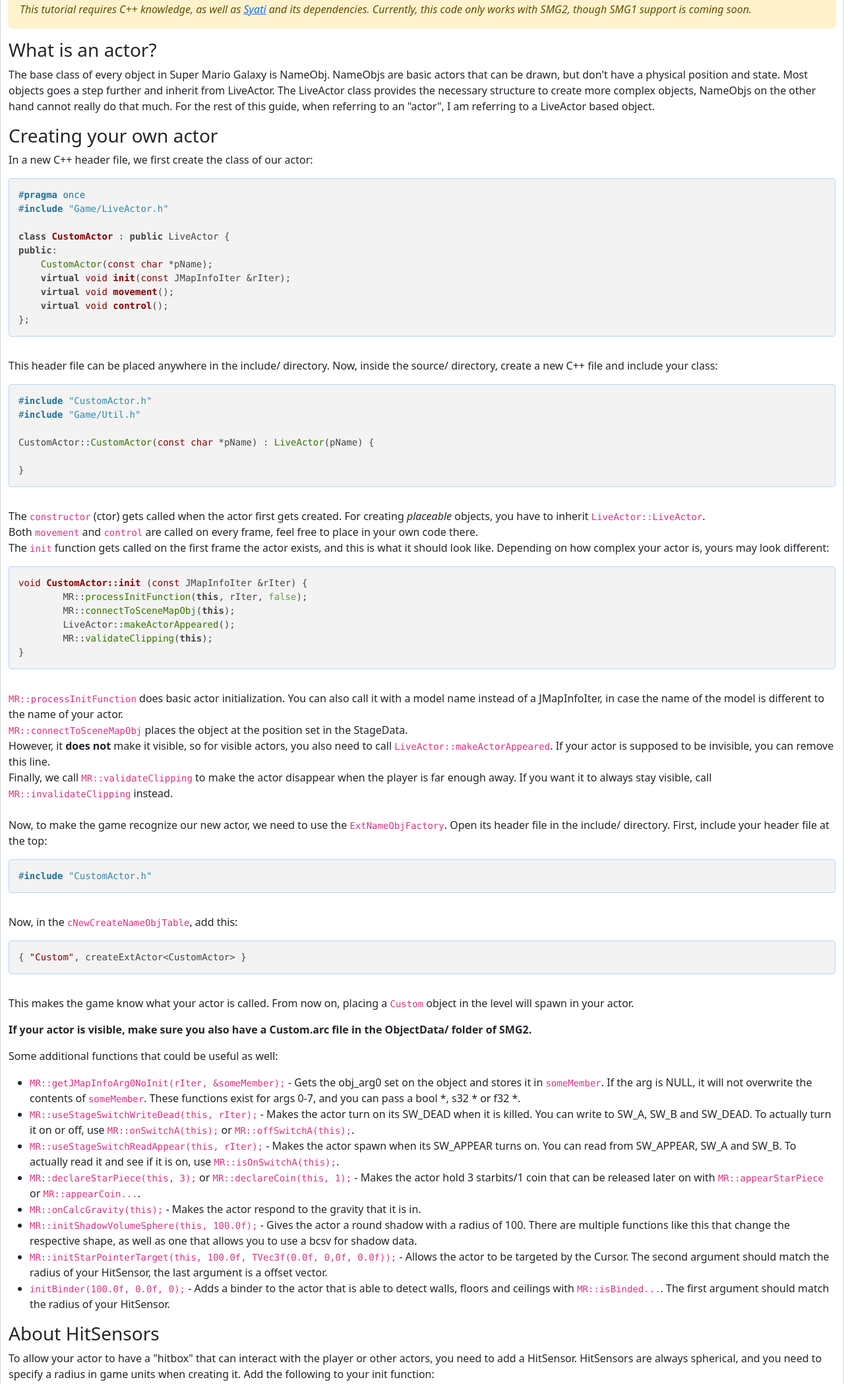
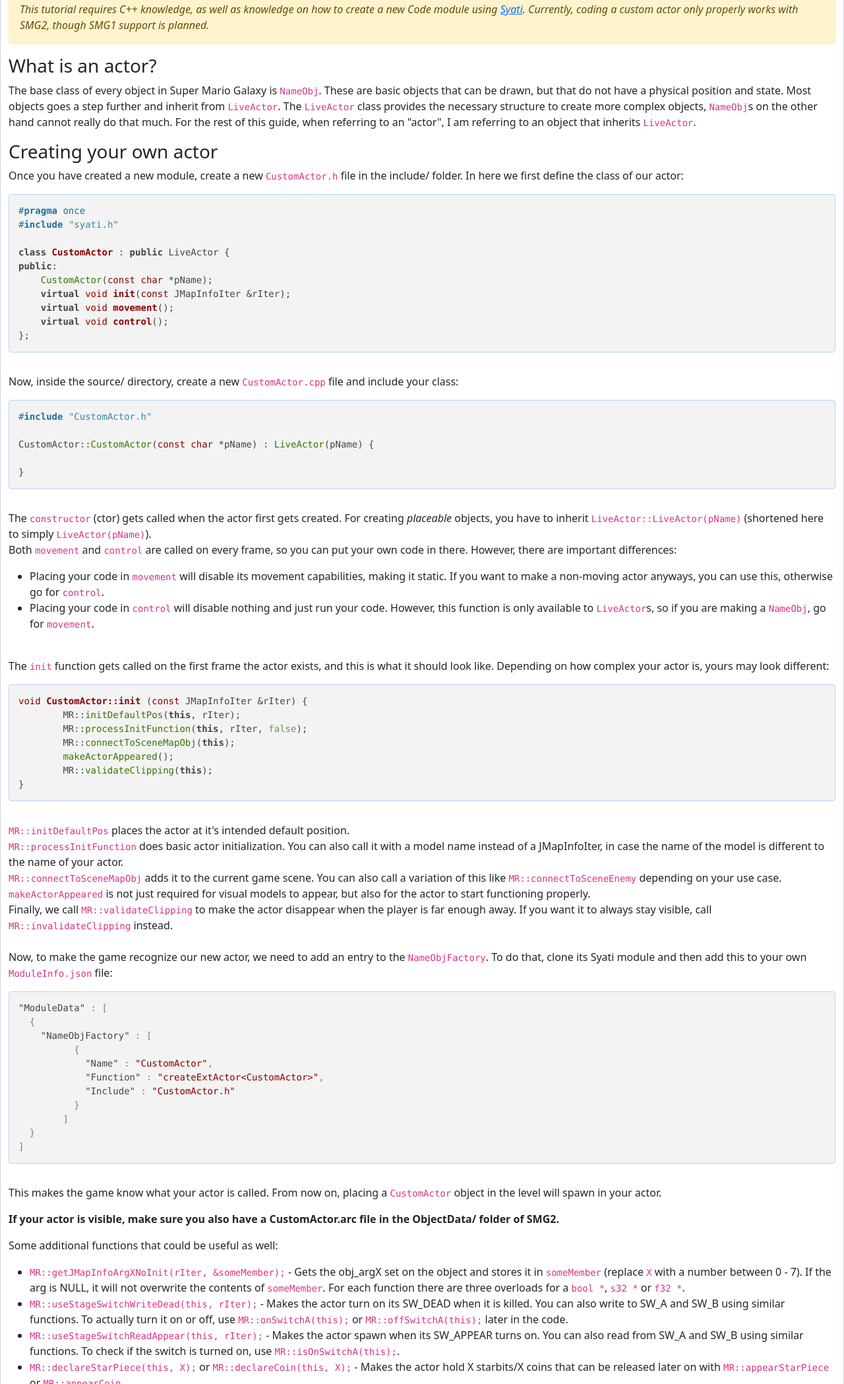
Before and after one commit to Lord-G-INC/Lord-G-INC.github.io, a plain HTML site: page actors.html in a window 1280 px wide. Shown: the part 318-2415 px from the top of the page at 66% size. Drawn offline with nearby package versions, Linux system fonts and the light colour scheme.

Commit message:
Modernize actors.html

```diff
--- a/actors.html
+++ b/actors.html
@@ -15,14 +15,14 @@
 	<body class="form-control">
 		<img src="Resources/banner.png" onclick="location.href = 'index.html'" style="width: 100%; height: 30vh">
 		<h1>Actor Tutorials</h1>
-		<div class="alert alert-warning"><i>This tutorial requires C++ knowledge, as well as <a href="https://github.com/SMGCommunity/Syati">Syati</a> and its dependencies.
-		Currently, this code only works with SMG2, though SMG1 support is coming soon.</i></div>
+		<div class="alert alert-warning"><i>This tutorial requires C++ knowledge, as well as knowledge on <a>how to create a new Code module</a> using <a href="https://github.com/SMGCommunity/Syati">Syati</a>.
+		Currently, coding a custom actor only properly works with SMG2, though SMG1 support is planned.</i></div>
 		<h3>What is an actor?</h3>
-		<p>The base class of every object in Super Mario Galaxy is NameObj. NameObjs are basic actors that can be drawn, but don't have a physical position and state. Most objects goes a step further and inherit from LiveActor. The LiveActor class provides the necessary structure to create more complex objects, NameObjs on the other hand cannot really do that much. For the rest of this guide, when referring to an "actor", I am referring to a LiveActor based object.</p>
+		<p>The base class of every object in Super Mario Galaxy is <code>NameObj</code>. These are basic objects that can be drawn, but that do not have a physical position and state. Most objects goes a step further and inherit from <code>LiveActor</code>. The <code>LiveActor</code> class provides the necessary structure to create more complex objects, <code>NameObj</code>s on the other hand cannot really do that much. For the rest of this guide, when referring to an "actor", I am referring to an object that inherits <code>LiveActor</code>.</p>
 		<h3>Creating your own actor</h3>
-		<p>In a new C++ header file, we first create the class of our actor:</p>
+		<p>Once you have created a new module, create a new <code>CustomActor.h</code> file in the include/ folder. In here we first define the class of our actor:</p>
 		<pre><code class="alert alert-primary">#pragma once
-#include "Game/LiveActor.h"
+#include "syati.h"
 
 class CustomActor : public LiveActor {
 public:
@@ -31,46 +31,58 @@ public:
     virtual void movement();
     virtual void control();
 };</code></pre>
-		<p>This header file can be placed anywhere in the include/ directory.
-		Now, inside the source/ directory, create a new C++ file and include your class:</p>
+		<p>Now, inside the source/ directory, create a new <code>CustomActor.cpp</code> file and include your class:</p>
 		<pre><code class="alert alert-primary">#include "CustomActor.h"
-#include "Game/Util.h"
 
 CustomActor::CustomActor(const char *pName) : LiveActor(pName) {
 
 }</code></pre>
-		<p>The <code>constructor</code> (ctor) gets called when the actor first gets created. For creating <i>placeable</i> objects, you have to inherit <code>LiveActor::LiveActor</code>.
-		<br>Both <code>movement</code> and <code>control</code> are called on every frame, feel free to place in your own code there.
+		<p>The <code>constructor</code> (ctor) gets called when the actor first gets created. For creating <i>placeable</i> objects, you have to inherit <code>LiveActor::LiveActor(pName)</code> (shortened here to simply <code>LiveActor(pName)</code>).
+		<br>Both <code>movement</code> and <code>control</code> are called on every frame, so you can put your own code in there. However, there are important differences:
+		<ul>
+			<li>Placing your code in <code>movement</code> will disable its movement capabilities, making it static. If you want to make a non-moving actor anyways, you can use this, otherwise go for <code>control</code>.</li>
+			<li>Placing your code in <code>control</code> will disable nothing and just run your code. However, this function is only available to <code>LiveActor</code>s, so if you are making a <code>NameObj</code>, go for <code>movement</code>.</li>
+		</ul>
 		<br>The <code>init</code> function gets called on the first frame the actor exists, and this is what it should look like. Depending on how complex your actor is, yours may look different:</p>
 		<pre><code class="alert alert-primary">void CustomActor::init (const JMapInfoIter &rIter) {
+	MR::initDefaultPos(this, rIter);
 	MR::processInitFunction(this, rIter, false);
 	MR::connectToSceneMapObj(this);
-	LiveActor::makeActorAppeared();
+	makeActorAppeared();
 	MR::validateClipping(this);
 }</code></pre>
-		<p><code>MR::processInitFunction</code> does basic actor initialization. You can also call it with a model name instead of a JMapInfoIter, in case the name of the model is different to the name of your actor.
-		<br><code>MR::connectToSceneMapObj</code> places the object at the position set in the StageData.
-		<br>However, it <b>does not</b> make it visible, so for visible actors, you also need to call <code>LiveActor::makeActorAppeared</code>. If your actor is supposed to be invisible, you can remove this line.
+		<p><code>MR::initDefaultPos</code> places the actor at it's intended default position.
+		<br><code>MR::processInitFunction</code> does basic actor initialization. You can also call it with a model name instead of a JMapInfoIter, in case the name of the model is different to the name of your actor.
+		<br><code>MR::connectToSceneMapObj</code> adds it to the current game scene. You can also call a variation of this like <code>MR::connectToSceneEnemy</code> depending on your use case.
+		<br><code>makeActorAppeared</code> is not just required for visual models to appear, but also for the actor to start functioning properly.
 		<br>Finally, we call <code>MR::validateClipping</code> to make the actor disappear when the player is far enough away. If you want it to always stay visible, call <code>MR::invalidateClipping</code> instead.
-		<br><br>Now, to make the game recognize our new actor, we need to use the <code>ExtNameObjFactory</code>. Open its header file in the include/ directory. First, include your header file at the top:</p>
-		<pre><code class="alert alert-primary">#include "CustomActor.h"</code></pre>
-		<p>Now, in the <code>cNewCreateNameObjTable</code>, add this:</p>
-		<pre><code class="alert alert-primary">{ "Custom", createExtActor&lt;CustomActor&gt; }</code></pre>
-		<p>This makes the game know what your actor is called. From now on, placing a <code>Custom</code> object in the level will spawn in your actor.</p>
-		<p><b>If your actor is visible, make sure you also have a Custom.arc file in the ObjectData/ folder of SMG2.</b></p>
+		<br><br>Now, to make the game recognize our new actor, we need to add an entry to the <code>NameObjFactory</code>. To do that, clone its Syati module and then add this to your own <code>ModuleInfo.json</code> file:</p>
+		<pre><code class="alert alert-primary">"ModuleData" : [
+  {
+    "NameObjFactory" : [
+	  {
+	    "Name" : "CustomActor",
+	    "Function" : "createExtActor&lt;CustomActor&gt;",
+	    "Include" : "CustomActor.h"
+	  }
+	]
+  }
+]</code></pre>
+		<p>This makes the game know what your actor is called. From now on, placing a <code>CustomActor</code> object in the level will spawn in your actor.</p>
+		<p><b>If your actor is visible, make sure you also have a CustomActor.arc file in the ObjectData/ folder of SMG2.</b></p>
 		<p>Some additional functions that could be useful as well:</p>
 		<ul>
-			<li><code>MR::getJMapInfoArg0NoInit(rIter, &someMember);</code> - Gets the obj_arg0 set on the object and stores it in <code>someMember</code>. If the arg is NULL, it will not overwrite the contents of <code>someMember</code>. These functions exist for args 0-7, and you can pass a bool *, s32 * or f32 *.</li>
-			<li><code>MR::useStageSwitchWriteDead(this, rIter);</code> - Makes the actor turn on its SW_DEAD when it is killed. You can write to SW_A, SW_B and SW_DEAD. To actually turn it on or off, use <code>MR::onSwitchA(this);</code> or <code>MR::offSwitchA(this);</code>.</li>
-			<li><code>MR::useStageSwitchReadAppear(this, rIter);</code> - Makes the actor spawn when its SW_APPEAR turns on. You can read from SW_APPEAR, SW_A and SW_B. To actually read it and see if it is on, use <code>MR::isOnSwitchA(this);</code>.</li>
-			<li><code>MR::declareStarPiece(this, 3);</code> or <code>MR::declareCoin(this, 1);</code> - Makes the actor hold 3 starbits/1 coin that can be released later on with <code>MR::appearStarPiece</code> or <code>MR::appearCoin...</code>.</li>
+			<li><code>MR::getJMapInfoArgXNoInit(rIter, &someMember);</code> - Gets the obj_argX set on the object and stores it in <code>someMember</code> (replace <code>X</code> with a number between 0 - 7). If the arg is NULL, it will not overwrite the contents of <code>someMember</code>. For each function there are three overloads for a <code>bool *</code>, <code>s32 *</code> or <code>f32 *</code>.</li>
+			<li><code>MR::useStageSwitchWriteDead(this, rIter);</code> - Makes the actor turn on its SW_DEAD when it is killed. You can also write to SW_A and SW_B using similar functions. To actually turn it on or off, use <code>MR::onSwitchA(this);</code> or <code>MR::offSwitchA(this);</code> later in the code.</li>
+			<li><code>MR::useStageSwitchReadAppear(this, rIter);</code> - Makes the actor spawn when its SW_APPEAR turns on. You can also read from SW_A and SW_B using similar functions. To check if the switch is turned on, use <code>MR::isOnSwitchA(this);</code>.</li>
+			<li><code>MR::declareStarPiece(this, X);</code> or <code>MR::declareCoin(this, X);</code> - Makes the actor hold X starbits/X coins that can be released later on with <code>MR::appearStarPiece</code> or <code>MR::appearCoin...</code>.</li>
 			<li><code>MR::onCalcGravity(this);</code> - Makes the actor respond to the gravity that it is in.</li>
 			<li><code>MR::initShadowVolumeSphere(this, 100.0f);</code> - Gives the actor a round shadow with a radius of 100. There are multiple functions like this that change the respective shape, as well as one that allows you to use a bcsv for shadow data.</li>
 			<li><code>MR::initStarPointerTarget(this, 100.0f, TVec3f(0.0f, 0,0f, 0.0f));</code> - Allows the actor to be targeted by the Cursor. The second argument should match the radius of your HitSensor, the last argument is a offset vector.</li>
 			<li><code>initBinder(100.0f, 0.0f, 0);</code> - Adds a binder to the actor that is able to detect walls, floors and ceilings with <code>MR::isBinded...</code>. The first argument should match the radius of your HitSensor.</li>
 		</ul>
 		<h3>About HitSensors</h3>
-		<p>To allow your actor to have a "hitbox" that can interact with the player or other actors, you need to add a HitSensor. HitSensors are always spherical, and you need to specify a radius in game units when creating it.
+		<p>To allow your actor to have a "hit sphere" that can interact with the player or other actors, you need to add a HitSensor. HitSensors are always spherical, and you need to specify a radius in game units when creating it.
 		Add the following to your init function:</p>
 		<pre><code class="alert alert-primary">initHitSensor(1);
 MR::addHitSensorMapObj(this, "Body", 8, 100.0f, TVec3f(0.0f, 0.0f, 0.0f));</code></pre>
@@ -108,7 +120,8 @@ public:
 }</code></pre>
 		<p>To figure out what type the sender is, you can call one of the 25 <code>MR::isSensor...</code> functions. When checking for the player, using <code>MR::isSensorPlayerOrYoshiOrRide(pSender)</code> is recommended.
 		To figure out what type of interaction ocurred, use one of the 105 <code>MR::isMsg</code> functions or manually compare it to the respective number. For example, the player spin-attacking your actor can be checked by calling <code>MR::isMsgPlayerSpinAttack(msg)</code>.
-		Remember that any of these functions (except for <code>attackSensor</code>) has to return a bool. This is needed to let the sender of the message know that there was an interaction (<code>true</code>) or that it was simply ignored (<code>false</code>). For example, if the player interacts with it and true is returned, a certain particle effect may be created to show the impact.</p>
+		Remember that any of these functions (except for <code>attackSensor</code>) has to return a bool. This is needed to let the sender of the message know that there was an interaction (<code>true</code>) or that it was simply ignored (<code>false</code>). For example, if the player interacts with it and true is returned, a certain particle effect may be created to show the impact.
+		<br>If you need to check which one of your multiple HitSensors got interacted with, you can compare <code>pReceiver</code> with <code>getSensor(X)</code> (replace X with the name of the HitSensor you want to check for).</p>
 		<h3>About Collision</h3>
 		<p>Some actors also feature collision on top of a HitSensor, which needs to be initialized seperately.
 		To do that, add this to the init function of your actor:</p>
@@ -116,17 +129,17 @@ public:
 		<p>This function gets passed the following arguments:</p>
 		<ul>
 			<li><code>this</code> is a pointer to our custom actor.</li>
-			<li><code>"Custom"</code> is the name of the collision file that the game should use. In this case, the game uses the Custom.kcl file in ObjectData/Custom.arc.</li>
-			<li><code>getSensor("Body")</code> is needed to let the game know where to place the CollisionParts. Here we simply get the sensor we just created named "Body".</li>
+			<li><code>"CustomActor"</code> is the name of the collision file that the game should use. In this case, the game uses the CustomActor.kcl file in ObjectData/CustomActor.arc.</li>
+			<li><code>getSensor("Body")</code> is needed to let the game know where to place the CollisionParts. Here we simply get the sensor named "Body".</li>
 			<li><code>NULL</code> is usually a MtxPtr. When given a valid MtxPtr, the game will tie the collision to that matrix. Otherwise, it stays at the HitSensor's position.</li>
 		</ul>
 		<p>From there, you can also turn this collision on or off by using <code>MR::validateCollisionParts(this);</code> or <code>MR::invalidateCollisionParts(this);</code></p>
 		<h3>Using ActorInfo</h3>
 		<p>You can eliminate the need for a bunch of code in your <code>init</code> function by using a few ActorInfo bcsv files. Here is an example of a InitActor.bcsv from the <a href="projects.html#pt">Project Template</a>'s RedCoin:</p>
-		<img src="https://media.discordapp.net/attachments/1119750120657911849/1150562740436471950/image.png?width=833&height=359">
+		<img src="Resources/ActorInfo example.png">
 		<p>Here's a breakdown of what these entries do:</p>
 		<ul>
-			<li><i>DefaultPos</i> will call <code>MR::initDefaultPos</code> if Data is set to o (equivalent of true).</li>
+			<li><i>DefaultPos</i> will call <code>MR::initDefaultPos</code> if Data is set to o (equivalent of <code>true</code>). If set to x (equivalent of <code>false</code>), it will not call the function.</li>
 			<li><i>Executor</i> will call <code>MR::connectToScene&lt;Type&gt;&lt;Light&gt;</code> with &lt;Type&gt; being what Data is.</li>
 			<li><i>Light</i> will call <code>MR::connectToScene&lt;Type&gt;&lt;Light&gt;</code> with &lt;Light&gt; being what Data is (in this example, <code>MR::connectToSceneItemStrongLight</code>).</li>
 			<li><i>Model</i> tells the game what model to load in and from what file.</li>
```
